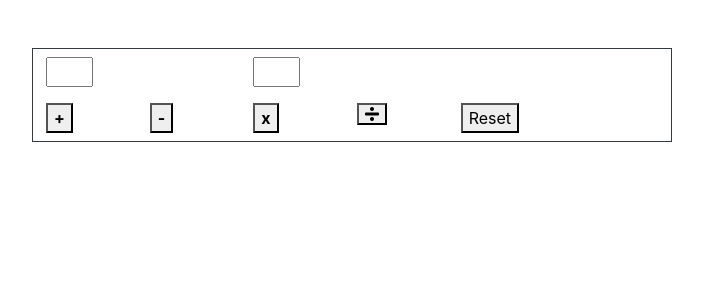
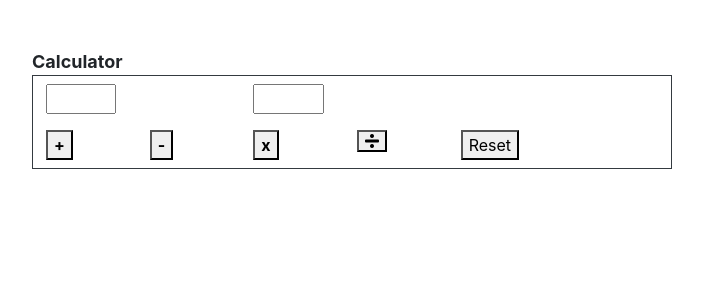
Before and after one commit to Samarth-Srivastava/AngularMasterClass1st, an Angular app: page / in a window 1280 px wide. Shown: the top 300 px of the page, without its empty margins (16-719 px from the left). Built offline with nearby package versions, Linux system fonts and the light colour scheme.

Commit message:
1 file modified

```diff
--- a/src/app/app.component.html
+++ b/src/app/app.component.html
@@ -1,13 +1,14 @@
-<div class="border border-dark m-5 w-50">
+<div class="mt-5 mb-0 ml-5 mr-5 w-50" style="font-size:large"><b>Calculator</b></div>
+<div class="border border-dark ml-5 mr-5 mb-5 w-50">
   <div class="form-row m-2">
     <div class="col-2">
-      <input  type="number" [(ngModel)]="value1" class="w-50"/>
+      <input  type="number" [(ngModel)]="value1" class="w-75"/>
     </div>
     <div class="col-2">
       <label>{{signT}} </label>
     </div>
     <div class="col-2">
-      <input type="number" [(ngModel)]="value2" class="w-50"/>
+      <input type="number" [(ngModel)]="value2" class="w-75"/>
       {{errMsg}}
     </div>
     <div class="col-2">
```
